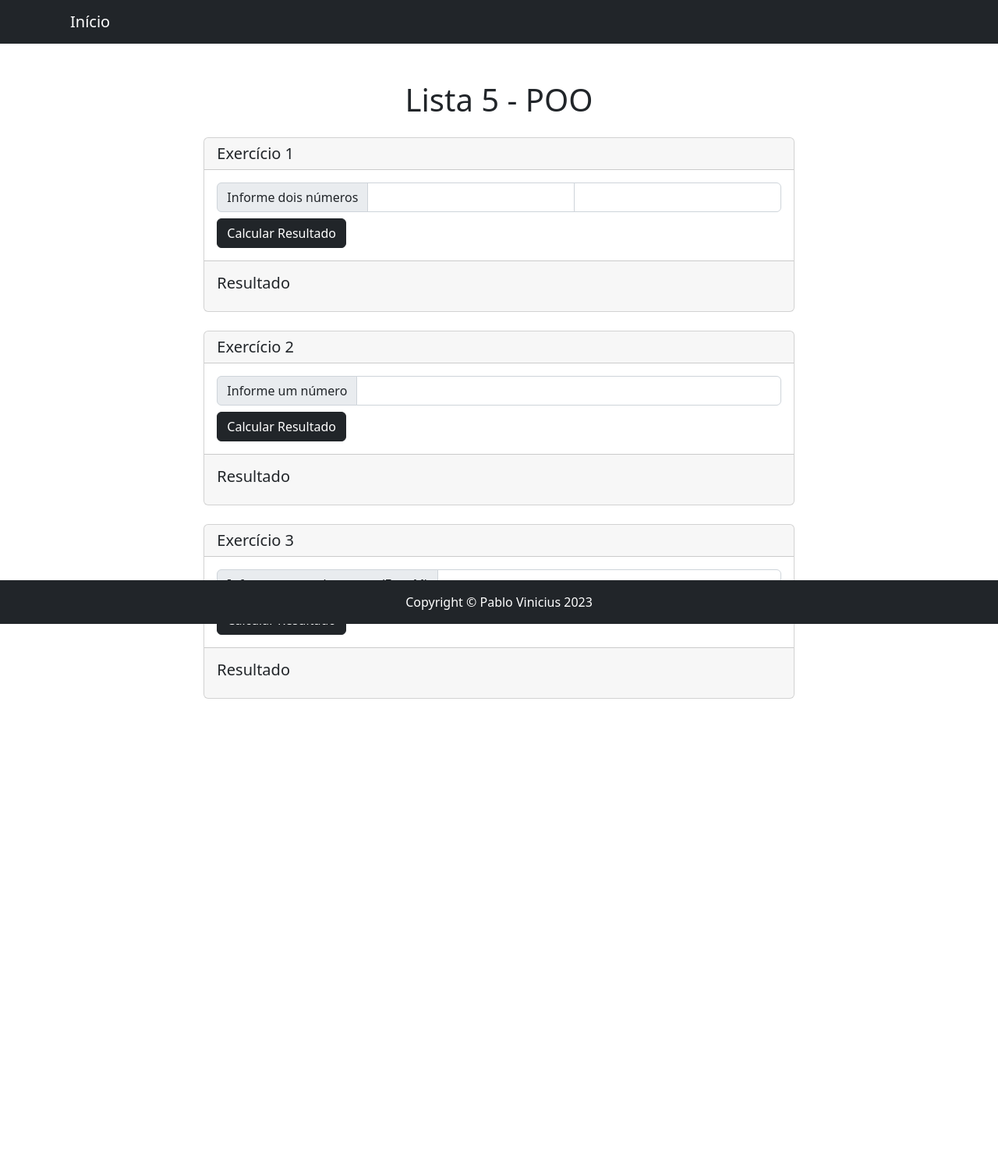
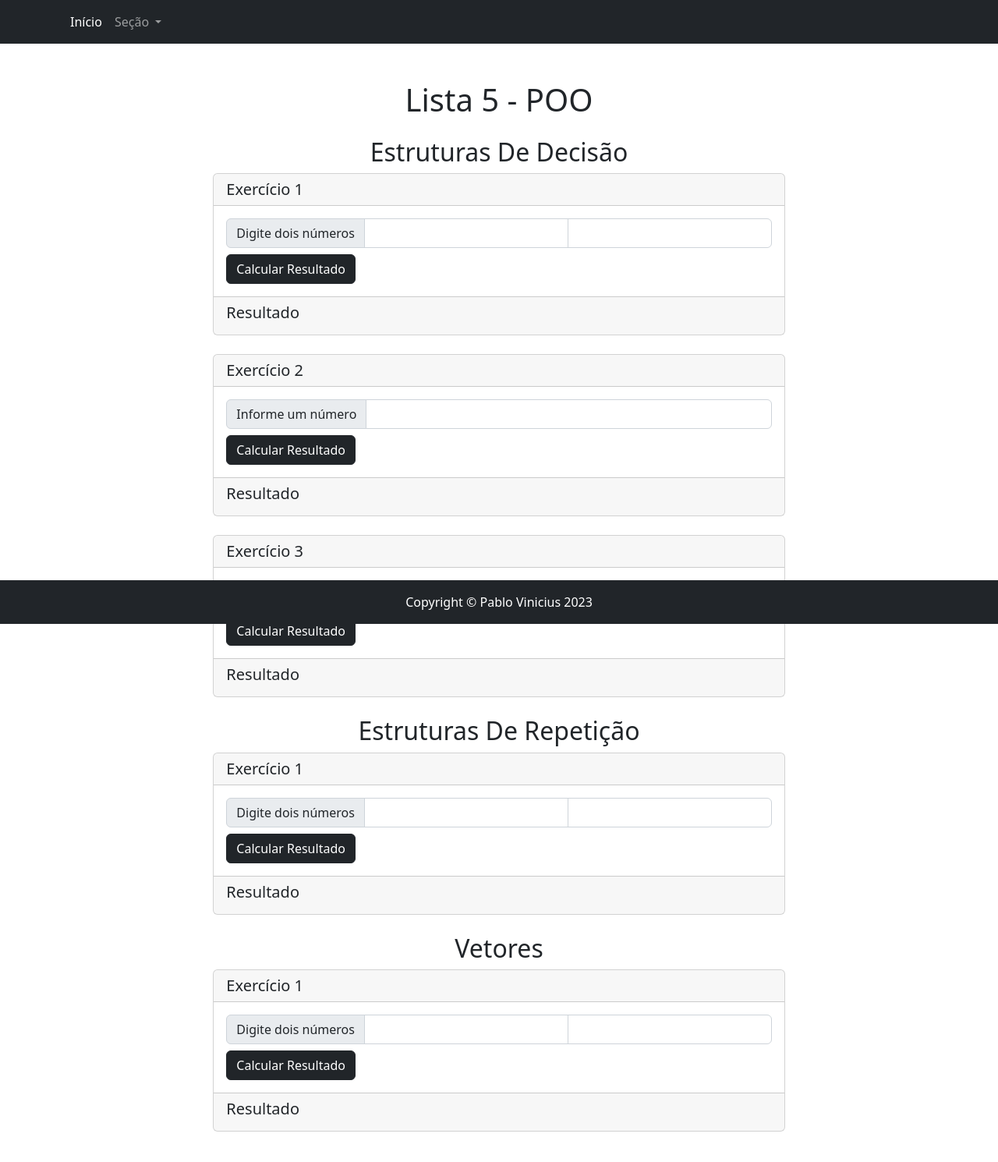
Before and after one commit to pablovns/Listas---LP, a plain HTML site: page pages/lista_5.html in a window 1280 px wide. Shown: the whole page at 78% size. Before the commit the page ends 976 px from the top, so only its background shows below. Drawn offline with nearby package versions, Linux system fonts and the light colour scheme.

Commit message:
Separar em partes

```diff
--- a/pages/lista_5.html
+++ b/pages/lista_5.html
@@ -22,7 +22,55 @@
       id="mainNav"
     >
       <div class="container">
-        <a class="navbar-brand mx-2" href="../index.html"> Início </a>
+        <button
+          class="navbar-toggler"
+          type="button"
+          data-bs-toggle="collapse"
+          data-bs-target="#navbarNavDropdown"
+          aria-controls="navbarNavDropdown"
+          aria-expanded="false"
+          aria-label="Toggle navigation"
+        >
+          <span class="navbar-toggler-icon"></span>
+        </button>
+        <div class="collapse navbar-collapse" id="navbarNavDropdown">
+          <ul class="navbar-nav">
+            <li class="nav-item">
+              <a
+                class="nav-link active"
+                aria-current="page"
+                href="../index.html"
+                >Início</a
+              >
+            </li>
+            <li class="nav-item dropdown">
+              <a
+                class="nav-link dropdown-toggle"
+                href="#"
+                id="navbarDropdownMenuLink"
+                role="button"
+                data-bs-toggle="dropdown"
+                aria-expanded="false"
+              >
+                Seção
+              </a>
+              <ul
+                class="dropdown-menu"
+                aria-labelledby="navbarDropdownMenuLink"
+              >
+                <li>
+                  <a class="dropdown-item" href="#headingOne">Estruturas De Decisão</a>
+                </li>
+                <li>
+                  <a class="dropdown-item" href="#headingTwo">Estruturas De Repetição</a>
+                </li>
+                <li>
+                  <a class="dropdown-item" href="#headingThree">Vetores</a>
+                </li>
+              </ul>
+            </li>
+          </ul>
+        </div>
       </div>
     </nav>
 
@@ -30,94 +78,143 @@
     <div class="container px-12 px-lg-5 mt-3 mt-md-5 col-md-10 col-lg-8">
       <h1 class="text-center mb-2 mb-md-4">Lista 5 - POO</h1>
 
+      <div class="container px-0">
+        <h2 class="text-center mt-3" id="headingOne">Estruturas De Decisão</h2>
+        <div class="container exercicios">
           <!-- Ex 1 -->
-      <div id="ex1" class="card mb-2 mb-md-4">
+          <div class="card mb-2 mb-md-4">
             <h5 class="card-header">Exercício 1</h5>
             <div class="card-body">
-          <form>
+              <form id="ex1">
                 <div class="input-group mb-2">
                   <span class="input-group-text" id="inputGroup-sizing-default">
-                Informe dois números
+                    Digite dois números
                   </span>
-              <input id="ex1-input1" type="number" class="form-control" />
-              <input id="ex1-input2" type="number" class="form-control" />
+                  <input id="p1-ex1-input1" type="number" class="form-control" />
+                  <input id="p1-ex1-input2" type="number" class="form-control" />
                 </div>
-            <button
-              type="submit"
-              class="btn btn-dark"
-              onclick="ex1()"
-            >
+                <button type="submit" class="btn btn-dark">
                   Calcular Resultado
                 </button>
               </form>
             </div>
             <div class="card-footer footer-resultado">
-          <h5 class="card-title pt-2">Resultado</h5>
-          <p id="ex1-resultado"></p>
+              <h5 class="card-title">Resultado</h5>
+              <p id="p1-ex1-resultado" class="m-0"></p>
             </div>
           </div>
-
           <!-- Ex 2 -->
-      <div id="ex2" class="card mb-2 mb-md-4">
+          <div class="card mb-2 mb-md-4">
             <h5 class="card-header">Exercício 2</h5>
             <div class="card-body">
-          <form>
+              <form id="ex2">
                 <div class="input-group mb-2">
                   <span class="input-group-text" id="inputGroup-sizing-default">
                     Informe um número
                   </span>
-              <input id="ex2-input1" type="number" class="form-control" />
+                  <input id="p1-ex2-input1" type="number" class="form-control" />
                 </div>
-            <button
-              type="submit"
-              class="btn btn-dark"
-              onclick="ex2()"
-            >
+                <button type="submit" class="btn btn-dark">
                   Calcular Resultado
                 </button>
               </form>
             </div>
             <div class="card-footer footer-resultado">
-          <h5 class="card-title pt-2">Resultado</h5>
-          <p id="ex2-resultado"></p>
+              <h5 class="card-title">Resultado</h5>
+              <p id="p1-ex2-resultado" class="m-0"></p>
             </div>
           </div>
-
           <!-- Ex 3 -->
-      <div id="ex3" class="card mb-2 mb-md-4">
+          <div class="card mb-2 mb-md-4">
             <h5 class="card-header">Exercício 3</h5>
             <div class="card-body">
-          <form>
+              <form id="ex3">
                 <div class="input-group mb-2">
                   <span class="input-group-text" id="inputGroup-sizing-default">
-                Informe o sexo da pessoa (F ou M)
+                    Insira o sexo (F ou M)
                   </span>
                   <input
-                id="ex3-input1"
+                    id="p1-ex3-input1"
                     type="text"
                     class="form-control"
                     minlength="1"
                     maxlength="1"
                   />
                 </div>
-            <button
-              type="submit"
-              class="btn btn-dark"
-              onclick="ex3()"
-            >
+                <button type="submit" class="btn btn-dark">
                   Calcular Resultado
                 </button>
               </form>
             </div>
             <div class="card-footer footer-resultado">
-          <h5 class="card-title pt-2">Resultado</h5>
-          <p id="ex3-resultado"></p>
+              <h5 class="card-title">Resultado</h5>
+              <p id="p1-ex3-resultado" class="m-0"></p>
+            </div>
+          </div>
+        </div>
+      </div>
+
+      <div class="container px-0">
+        <h2 class="text-center mt-3" id="headingTwo">
+          Estruturas De Repetição
+        </h2>
+        <div class="container exercicios">
+          <!-- Ex 1 -->
+          <div class="card mb-md-4">
+            <h5 class="card-header">Exercício 1</h5>
+            <div class="card-body">
+              <form id="ex1">
+                <div class="input-group mb-2">
+                  <span class="input-group-text" id="inputGroup-sizing-default">
+                    Digite dois números
+                  </span>
+                  <input id="p2-ex1-input1" type="number" class="form-control" />
+                  <input id="p2-ex1-input2" type="number" class="form-control" />
+                </div>
+                <button type="submit" class="btn btn-dark">
+                  Calcular Resultado
+                </button>
+              </form>
+            </div>
+            <div class="card-footer footer-resultado">
+              <h5 class="card-title">Resultado</h5>
+              <p id="p2-ex1-resultado" class="m-0"></p>
+            </div>
+          </div>
+        </div>
+      </div>
+
+      <div class="container px-0">
+        <h2 class="text-center mt-3" id="headingThree">Vetores</h2>
+        <div class="container exercicios">
+          <!-- Ex 1 -->
+          <div class="card mb-md-4">
+            <h5 class="card-header">Exercício 1</h5>
+            <div class="card-body">
+              <form id="ex1">
+                <div class="input-group mb-2">
+                  <span class="input-group-text" id="inputGroup-sizing-default">
+                    Digite dois números
+                  </span>
+                  <input id="p3-ex1-input1" type="number" class="form-control" />
+                  <input id="p3-ex1-input2" type="number" class="form-control" />
+                </div>
+                <button type="submit" class="btn btn-dark">
+                  Calcular Resultado
+                </button>
+              </form>
+            </div>
+            <div class="card-footer footer-resultado">
+              <h5 class="card-title">Resultado</h5>
+              <p id="p3-ex1-resultado" class="m-0"></p>
+            </div>
+          </div>
         </div>
       </div>
     </div>
 
     <!-- Footer-->
-    <footer class="py-3 bg-dark sticky-bottom">
+    <footer class="py-3 mt-3 bg-dark sticky-md-bottom">
       <div class="container px-4 px-lg-5">
         <p class="m-0 text-center text-white">
           Copyright &copy; Pablo Vinicius 2023
@@ -127,9 +224,7 @@
 
     <!-- Bootstrap core JS-->
     <script src="https://cdn.jsdelivr.net/npm/bootstrap@5.2.3/dist/js/bootstrap.bundle.min.js"></script>
-    <!-- Core theme JS-->
+    <!-- Scripts dos cálculos -->
     <script src="../js/lista_5.js"></script>
-    <!-- Scripts dos cálculos -->
-    <script src="scripts.js"></script>
   </body>
 </html>
```
Lines whose indentation alone changed are shown as unchanged.
